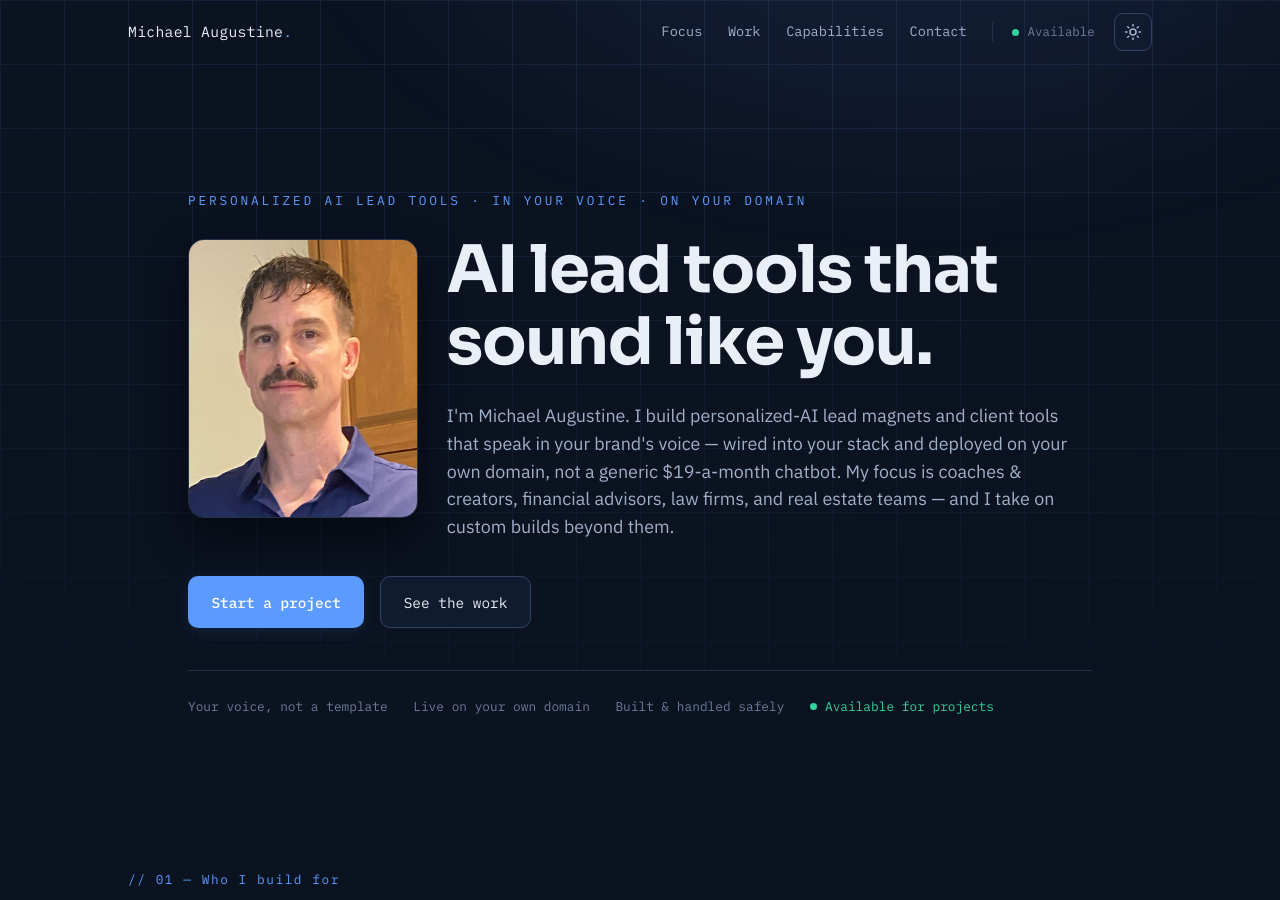
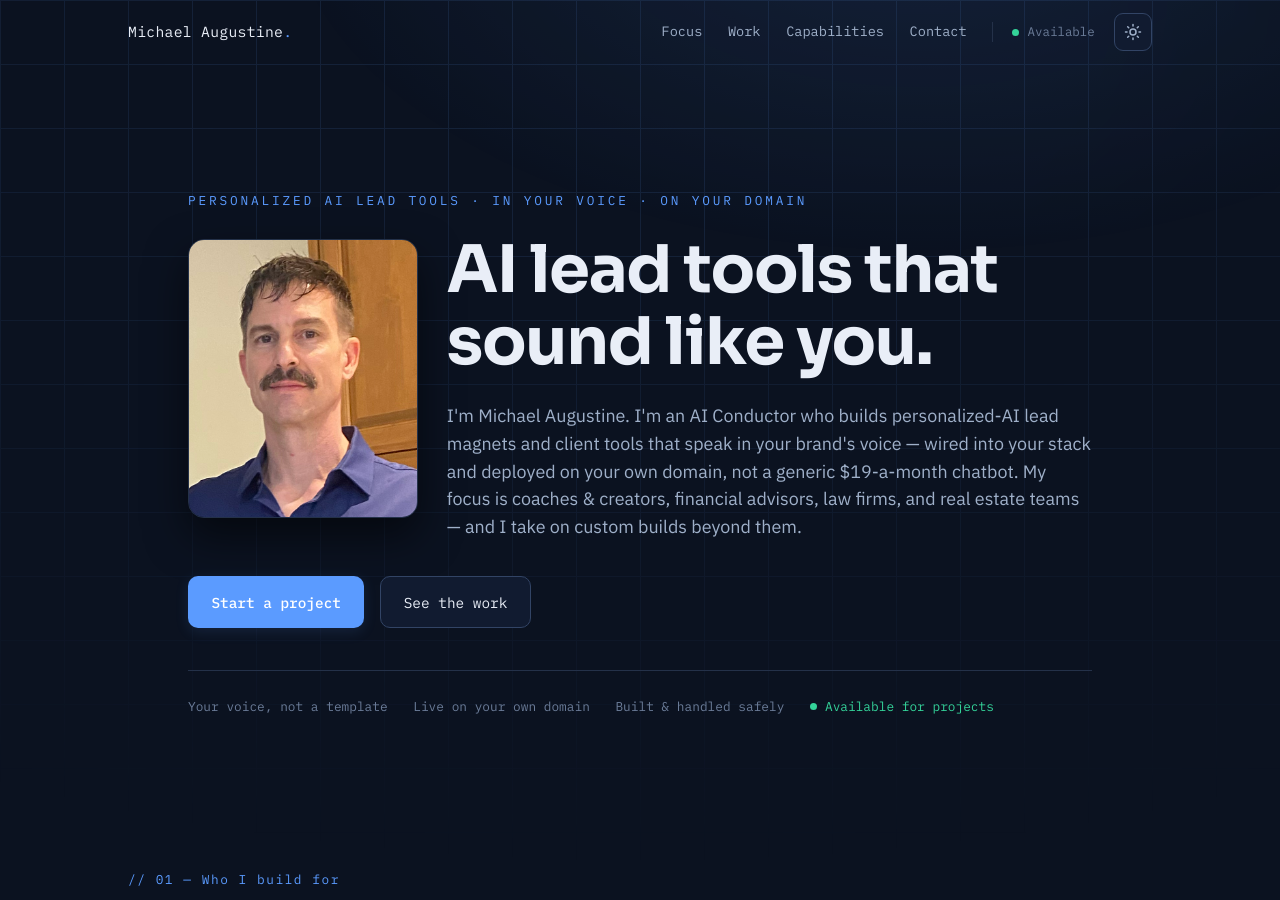
Before and after one commit to augforce/augforce.github.io, a Jekyll site: the page built from index.html, in a window 1280 px wide and 900 px high. Built offline with Jekyll 4.4.1, drawn with Linux system fonts in a browser that asks for light colours.

Commit message:
Hero: describe Michael as an AI Conductor in lead paragraph
Co-Authored-By: Claude Opus 4.8 (1M context) <noreply@anthropic.com>

```diff
--- a/_includes/hero.html
+++ b/_includes/hero.html
@@ -6,7 +6,7 @@
          alt="Michael Augustine" loading="eager" decoding="async">
     <h1 class="hero__title" data-reveal>AI lead tools that sound like&nbsp;you.</h1>
     <p class="hero__lead" data-reveal>
-      I'm Michael Augustine. I build personalized-AI lead magnets and client tools that
+      I'm Michael Augustine. I'm an AI Conductor who builds personalized-AI lead magnets and client tools that
       speak in your brand's voice — wired into your stack and deployed on your own domain,
       not a generic $19-a-month chatbot. My focus is coaches &amp; creators, financial
       advisors, law firms, and real estate teams — and I take on custom builds beyond them.
```
